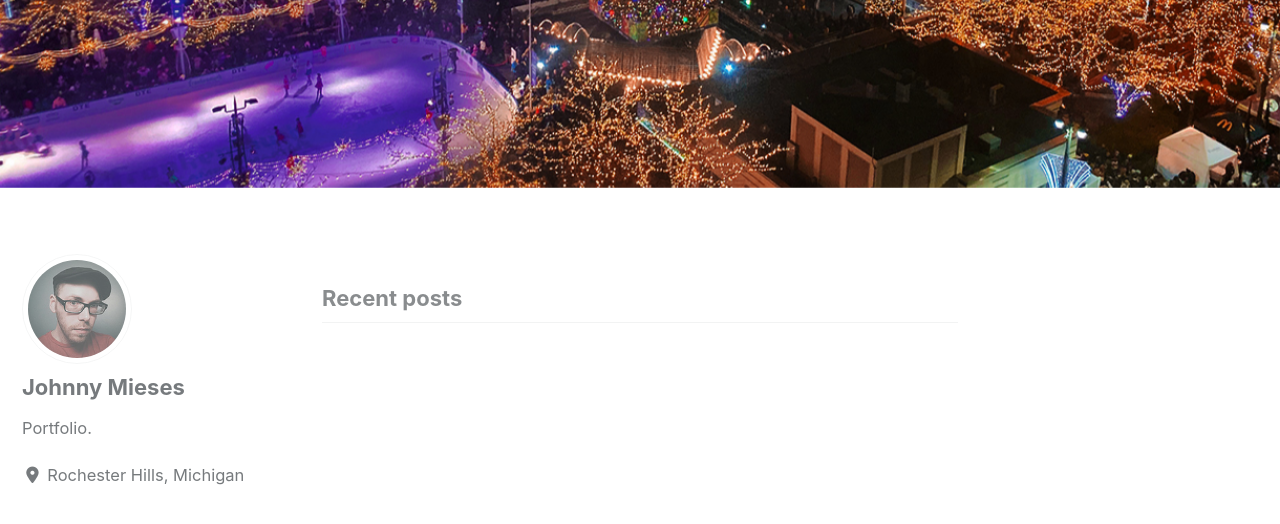
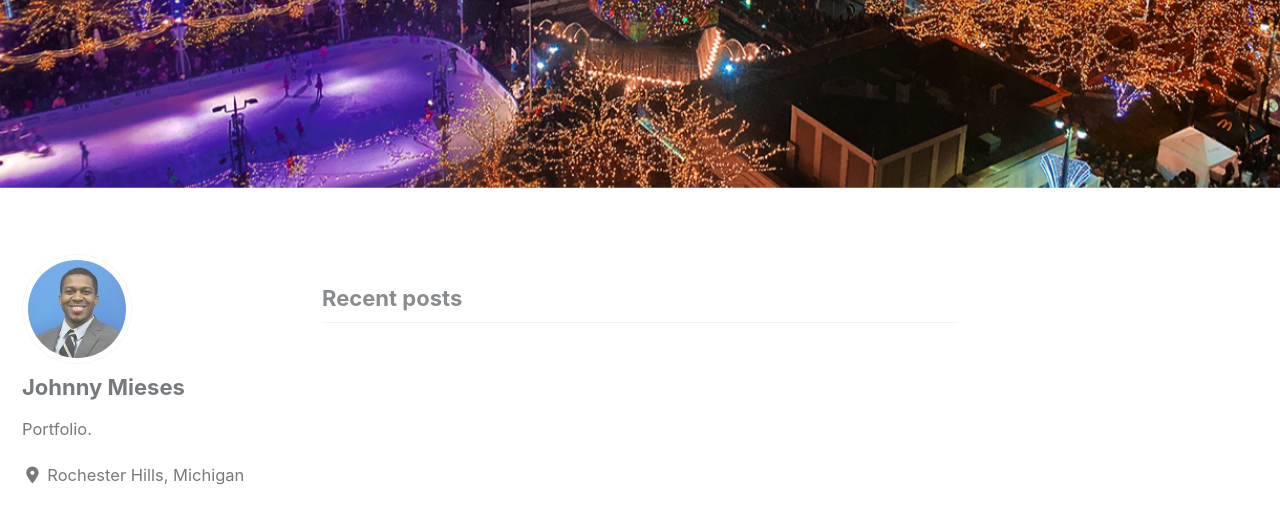
Before and after one commit to jmieses/jmportfolio.github.io, a Jekyll site: the page built from index.html, in a window 1280 px wide and 900 px high, scrolled down 510 px. Shown: the top 524 px of the window. Built offline with Jekyll 4.4.1, drawn with Linux system fonts in a browser that asks for light colours; cached includes are drawn as plain includes; nearby versions of some CDN libraries; the list of posts is cut into pages by our own code.

```diff
--- a/_config.yml
+++ b/_config.yml
@@ -108,7 +108,7 @@
 # Site Author
 author:
   name             : "Johnny Mieses"
-  avatar           : "/assets/images/michael-rose.jpg" #"https://via.placeholder.com/150" #"/assets/images/biophoto.jpg" # path of avatar image, e.g. "/assets/images/bio-photo.jpg"
+  avatar           : "/assets/images/biophoto.jpg" #"https://via.placeholder.com/150" #"/assets/images/biophoto.jpg" # path of avatar image, e.g. "/assets/images/bio-photo.jpg"
   bio              : "Portfolio."
   location         : "Rochester Hills, Michigan"
   email            :
```
Also changed, not shown: assets/images/biophoto.JPG.
